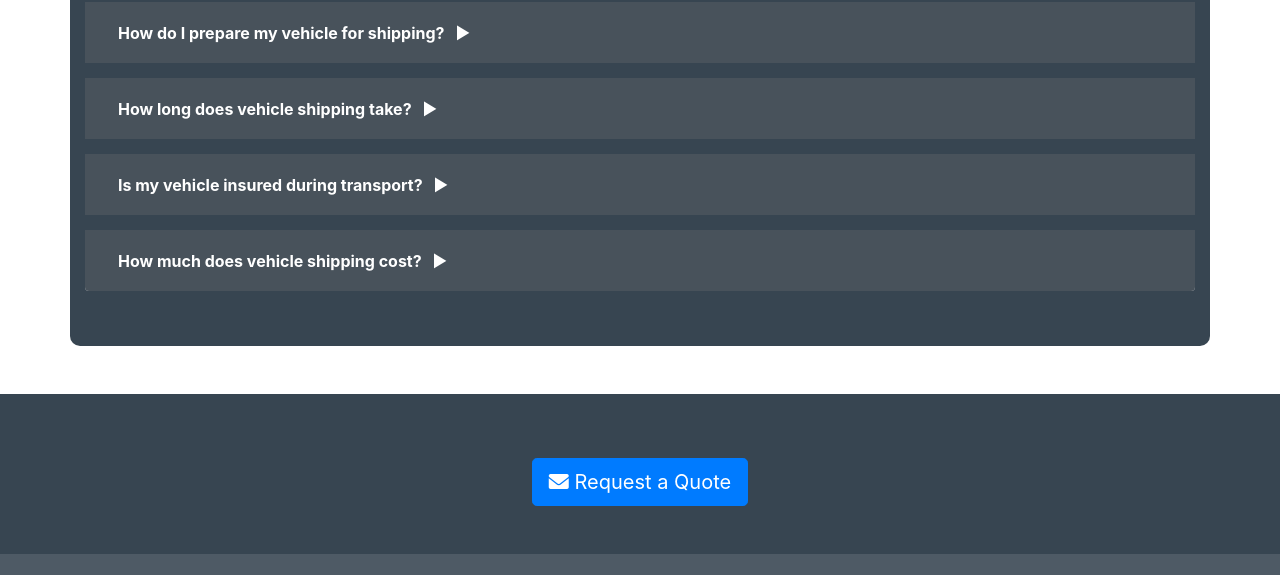
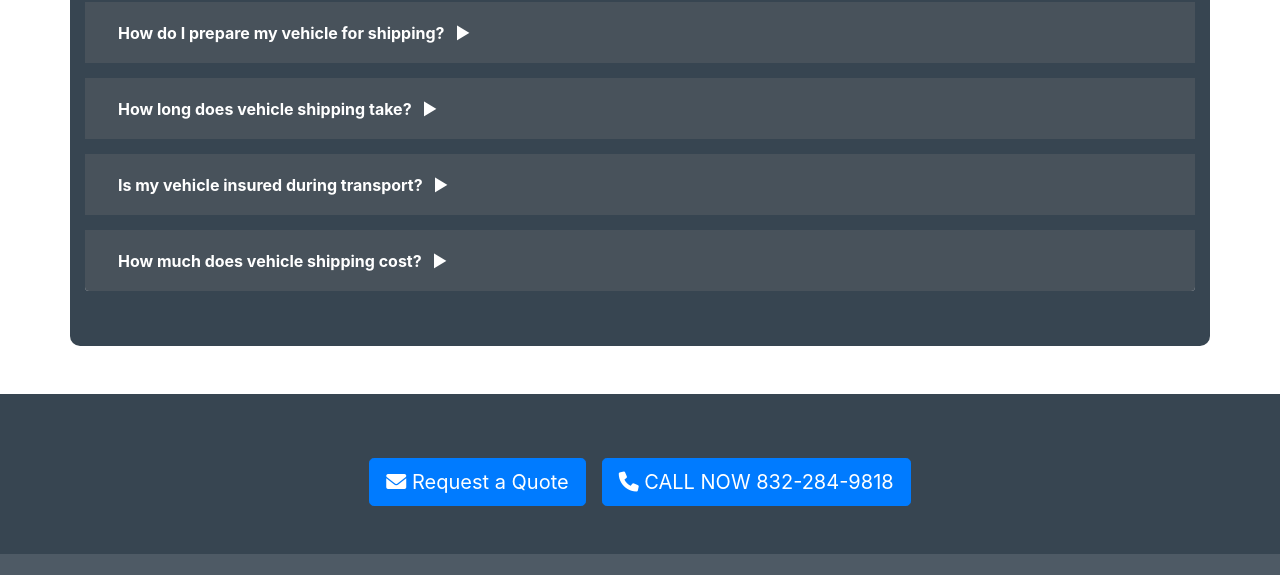
Before and after one commit to V381/V-Website, a website: page index.html in a window 1280 px wide. Shown: the part 4094-4669 px from the top of the page. Drawn offline with nearby package versions, Linux system fonts and the light colour scheme; some packages are replaced by stand-ins of ours; a script that the page names is missing.

Commit message:
Call button

```diff
--- a/index.html
+++ b/index.html
@@ -339,11 +339,16 @@
         </section>
 
 
-        <section id="quote" class="quote-section py-5 text-white text-center" data-aos="fade-up">
+        <section id="quote" class="d-flex flex-column flex-md-row justify-content-center align-items-center quote-section py-5 text-white text-center" data-aos="fade-up">
             <div class="container">
-                <a href="#vehicle-pickup-form" class="btn btn-primary btn-lg">
-                    <i class="fas fa-envelope"></i> Request a Quote
-                </a>
+                <div class="d-flex flex-column flex-md-row justify-content-center align-items-center">
+                    <a href="#vehicle-pickup-form" class="btn btn-primary btn-lg mb-3 mb-md-0 mr-md-3">
+                        <i class="fas fa-envelope"></i> Request a Quote
+                    </a>
+                    <a href="tel:8322849818" class="btn btn-primary btn-lg">
+                        <i class="fas fa-phone"></i> CALL NOW 832-284-9818
+                    </a>
+                </div>
             </div>
         </section>
 
```
